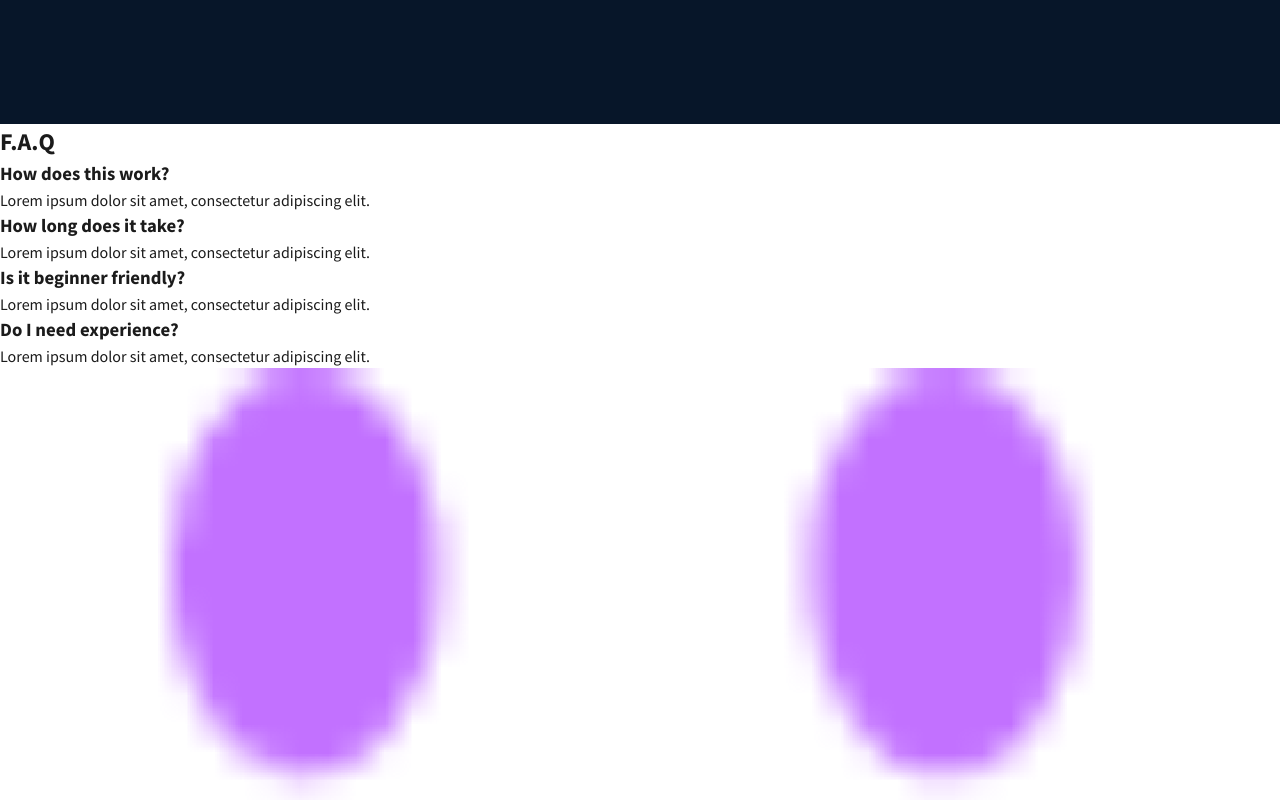
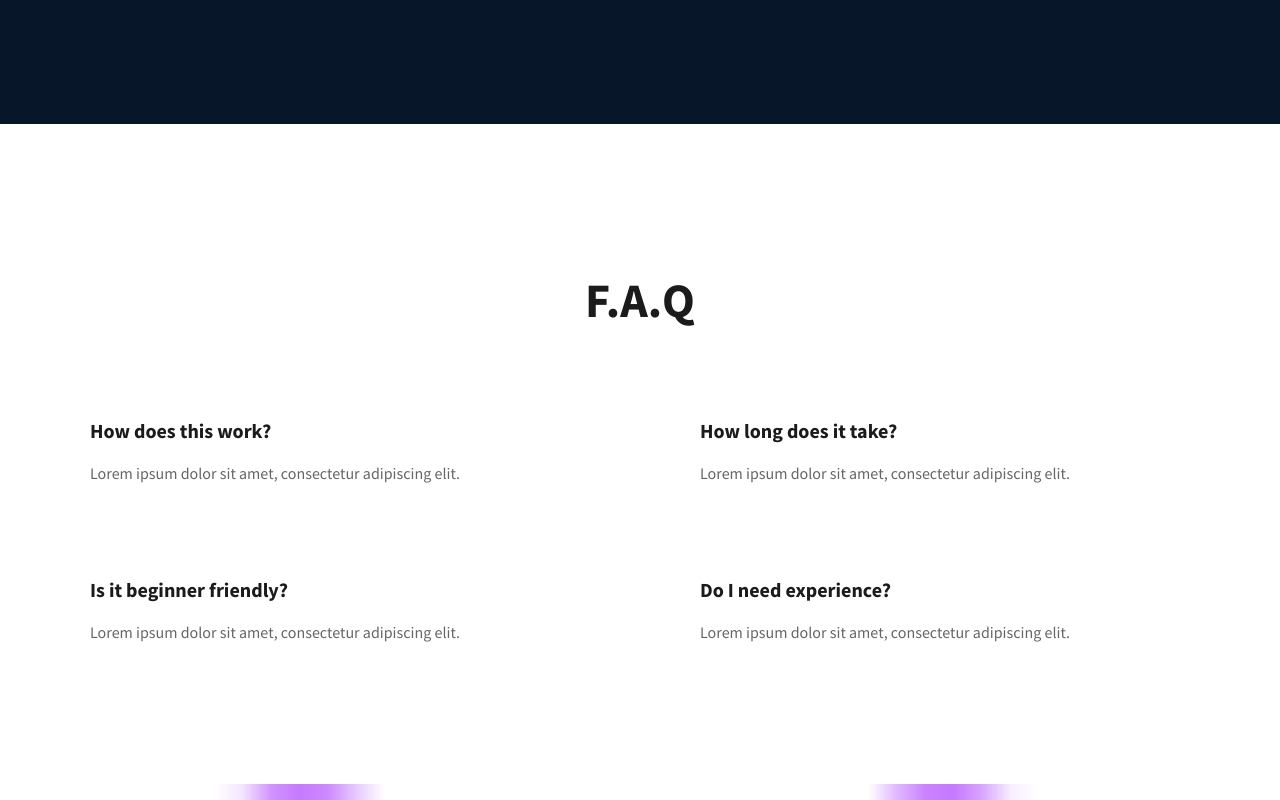
Before and after one commit to George-christian/alx_html_css, a plain HTML site: page css_advanced/index.html in a window 1280 px wide. Shown: the part 2440-3240 px from the top of the page. Drawn offline with Linux system fonts and the light colour scheme.

Commit message:
Add FAQ section styling

```diff
--- a/css_advanced/styles.css
+++ b/css_advanced/styles.css
@@ -279,3 +279,32 @@ header nav a:hover {
 .member p {
   color: #b3b3b3;
 }
+
+
+
+.faq {
+  padding: 140px 90px;
+  text-align: center;
+}
+
+.faq h2 {
+  font-size: 48px;
+  margin-bottom: 80px;
+}
+
+.faq-grid {
+  display: grid;
+  grid-template-columns: repeat(2, 1fr);
+  gap: 90px 120px;
+  text-align: left;
+}
+
+.faq-item h3 {
+  margin-bottom: 15px;
+  font-size: 20px;
+}
+
+.faq-item p {
+  color: #666;
+  font-size: 16px;
+}
```
